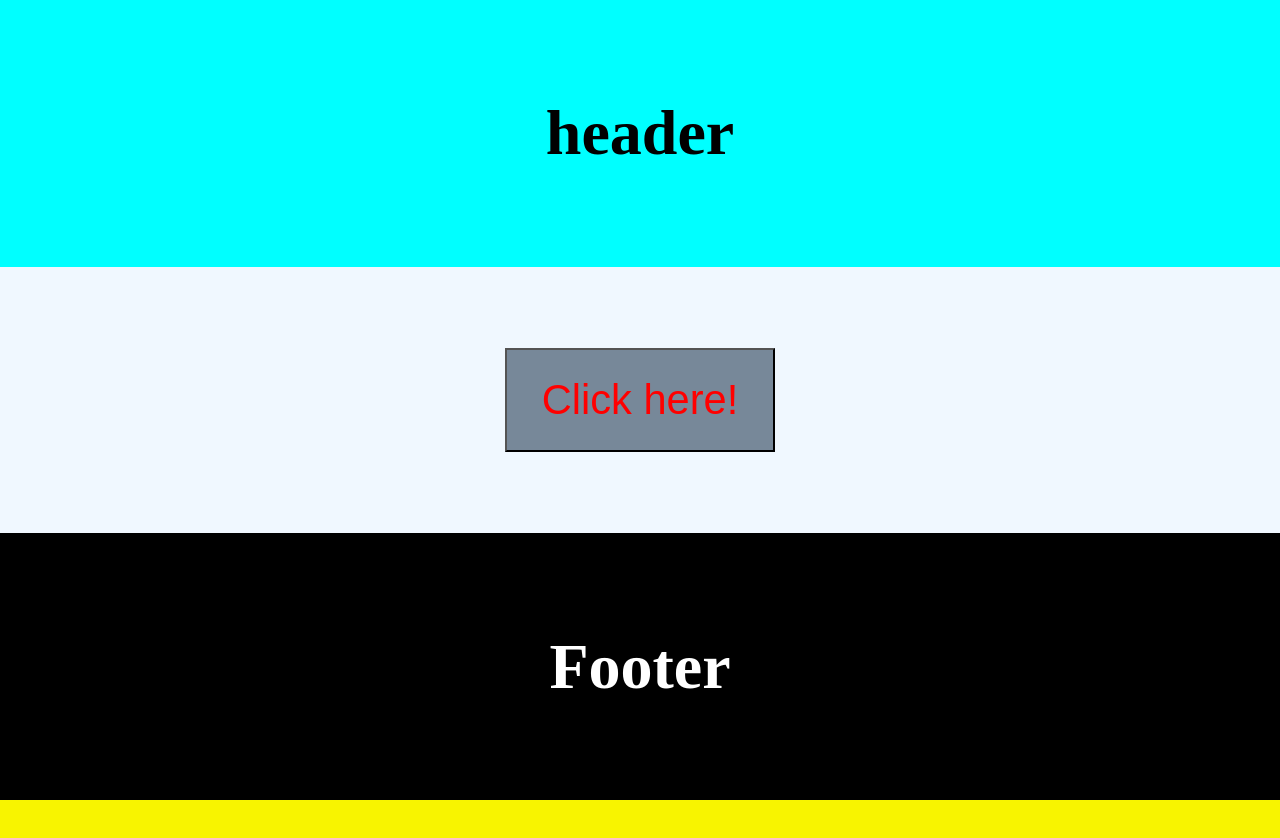
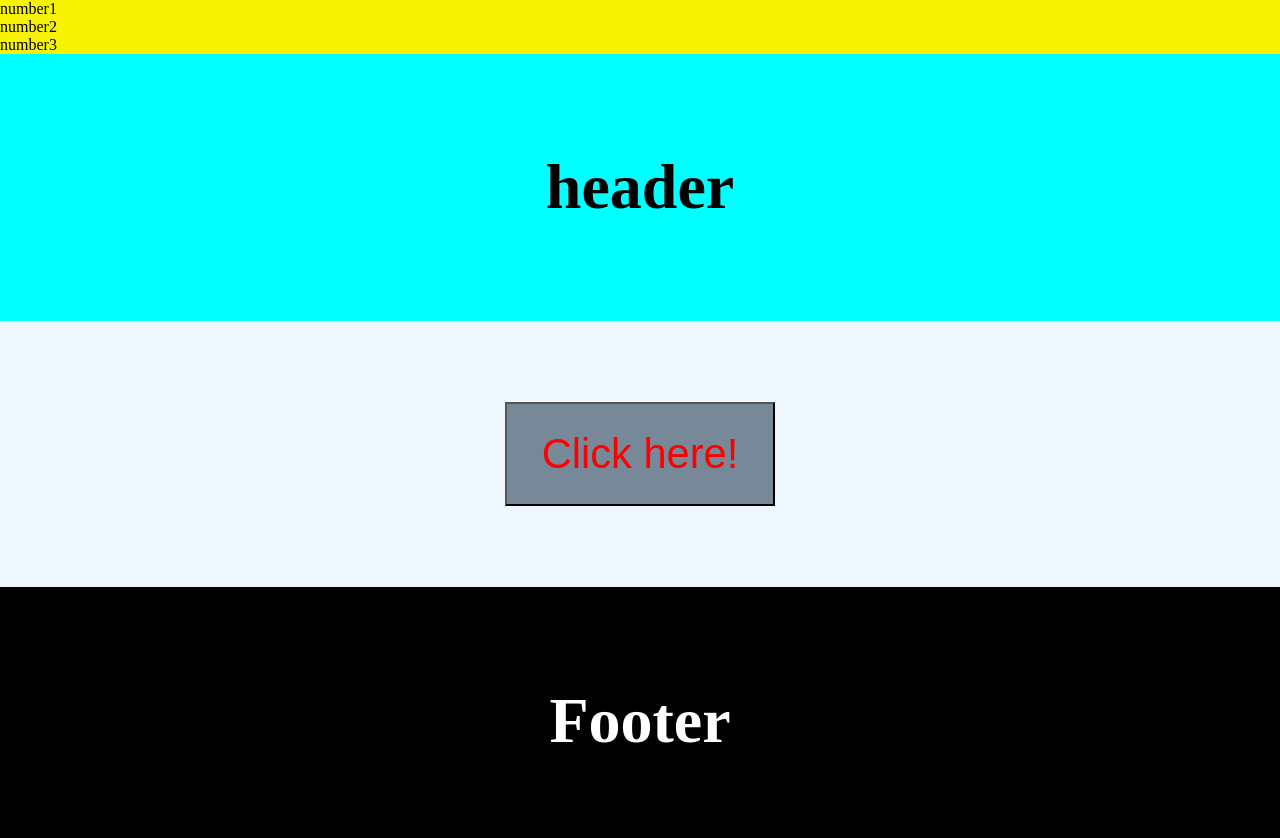
Before and after one commit to Arnick3000/git-project, a plain HTML site: page index.html in a window 1280 px wide. Before the commit the page ends 800 px from the top, so only its background shows below. Drawn offline with Linux system fonts and the light colour scheme.

Commit message:
nav added

```diff
--- a/index.html
+++ b/index.html
@@ -7,6 +7,11 @@
   <link rel="stylesheet" href="style.css">
 </head>
 <body>
+  <nav><ul>
+    <li>number1</li>
+    <li>number2</li>
+    <li>number3</li>
+  </ul></nav>
   <header><h1>header</h1></header>
   <main>
   <button>Click here!</button>
```
